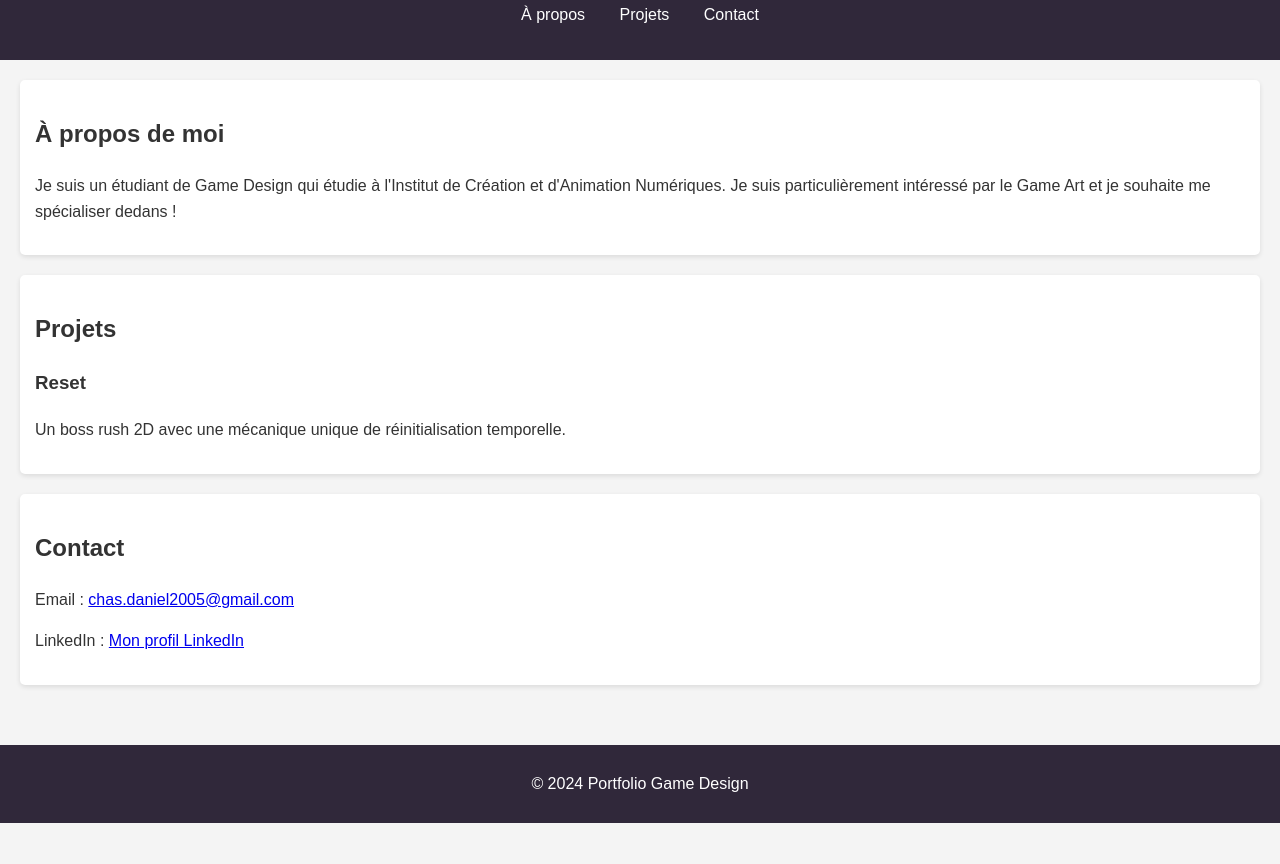
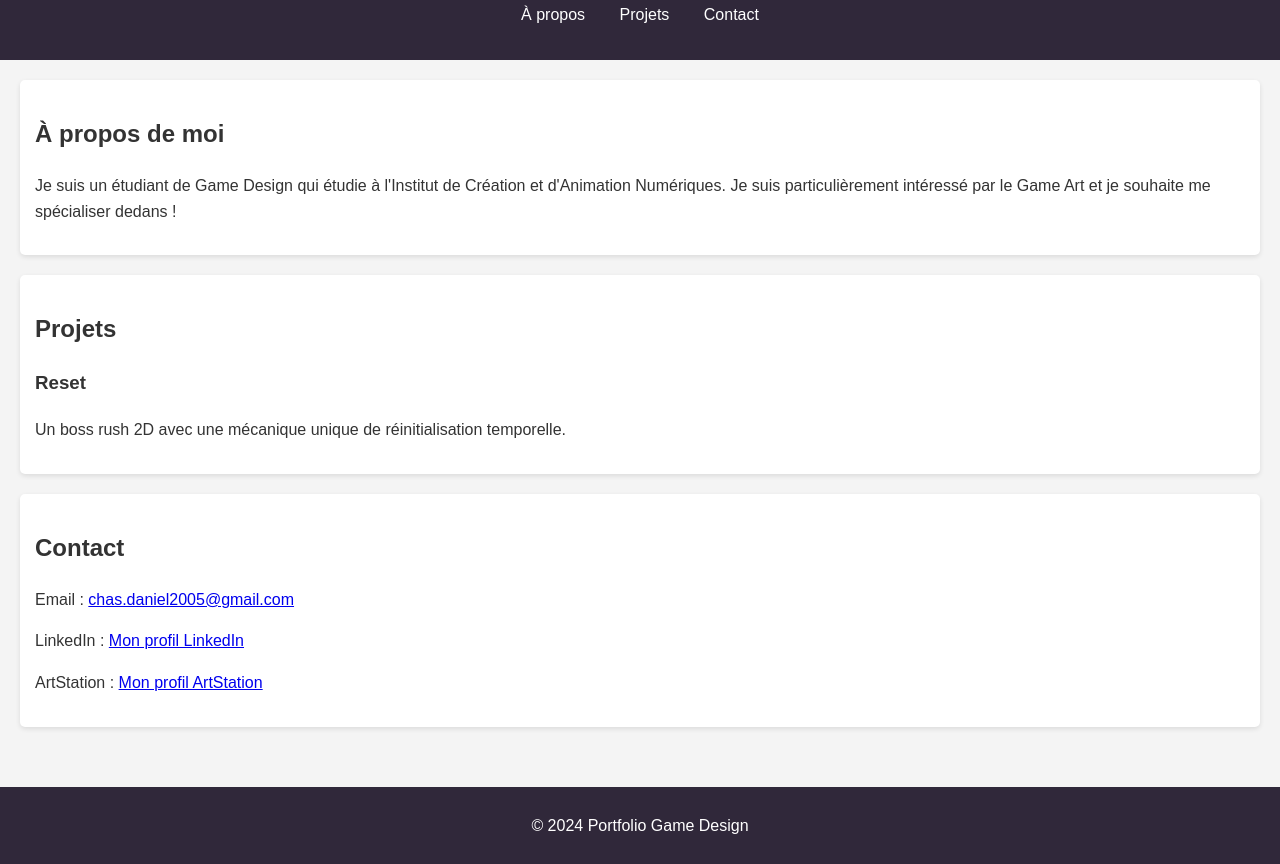
Before and after one commit to slayzzd/Portfolio2, a plain HTML site: page index.html in a window 1280 px wide. Shown: the part 81-945 px from the top of the page. Before the commit the page ends 904 px from the top, so only its background shows below. Drawn offline with Linux system fonts and the light colour scheme.

Commit message:
ArtStation profile added

```diff
--- a/index.html
+++ b/index.html
@@ -34,6 +34,7 @@
             <h2>Contact</h2>
             <p>Email : <a href="https://mail.google.com/mail/?view=cm&fs=1&to=chas.daniel2005@gmail.com" target="_blank">chas.daniel2005@gmail.com</a></p>
             <p>LinkedIn : <a href="https://www.linkedin.com/in/danielchas/" target="_blank">Mon profil LinkedIn</a></p>
+            <p>ArtStation : <a href="https://www.artstation.com/dchas" target="_blank">Mon profil ArtStation</a></p>
         </section>
     </main>
     <footer>
```
